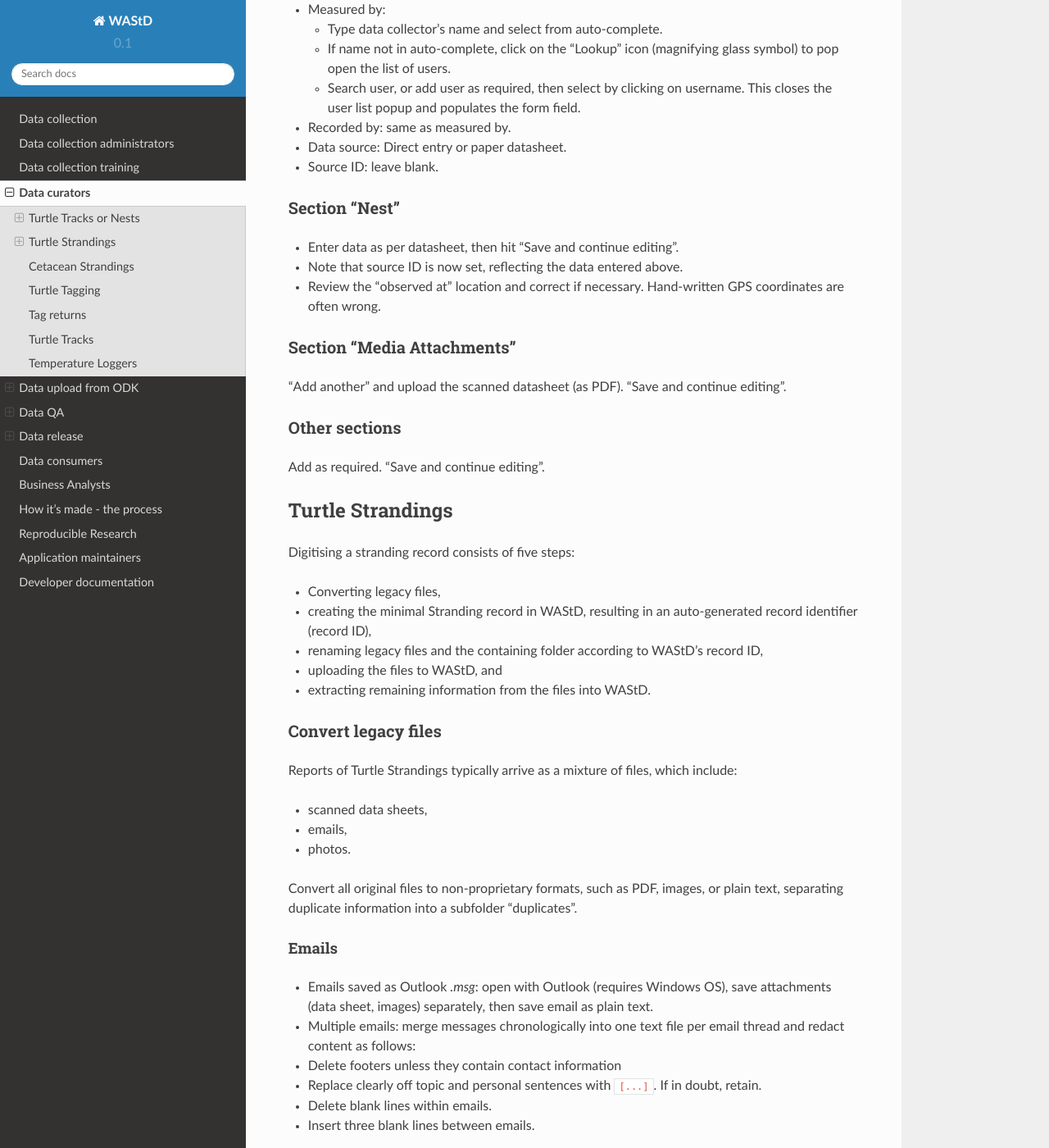
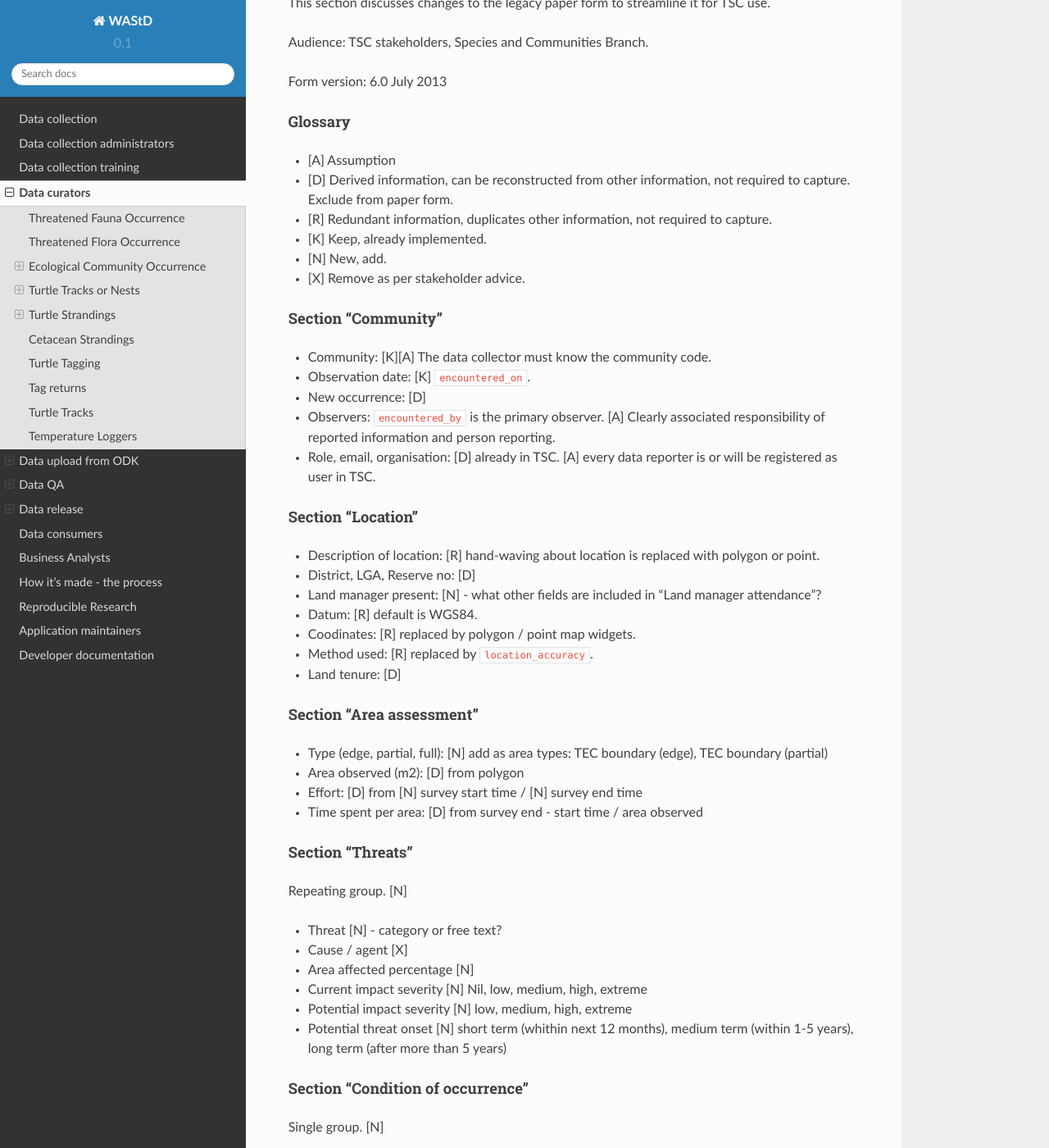
Before and after one commit to dbca-wa/wastd, a Sphinx documentation site: the page built from docs/data_curators.rst, in a window 1280 px wide and 1400 px high, scrolled down 938 px. Shown: the whole window at 82% size. Built offline with Sphinx 7.4.7 and the Read the Docs theme 2.0.0, drawn with Linux system fonts in a browser that asks for light colours; some of the changed text lies outside the part shown.

Commit message:
Occ forms

```diff
--- a/docs/data_curators.rst
+++ b/docs/data_curators.rst
@@ -12,11 +12,161 @@ animal - e.g. "dead and not doing much else" is a Stranding Observation
 while "alive and nesting" is a Tagging Observation (morphometrics, tags, photos,
 damage, nest, eggs).
 
+TSC's data model is built around an extended concept of AreaEncounter, which is
+the physical encounter of an observer with individuals of a species (mainly animals or plants)
+or an ecological community (threatened, priority, or neither) at a location.
+The extent occupied by the species or community can be described either as a point
+(animal location) or polygon (community boundary or plant population).
+The encounter can incur any range of additional observations of the species or community,
+the location, or the surroundings.
+
 The following sections will instruct data curators how to enter data from
-supported data sources into WAStD.
+supported data sources into WAStD/TSC.
 
 .. * link to example data sheets of all supported formats, and
 .. * for each format, map the fields of the paper form to the online form.
+
+
+.. _itp-species-fauna:
+Threatened Fauna Occurrence
+===========================
+Coming soon.
+
+
+.. _itp-species-flora:
+Threatened Flora Occurrence
+===========================
+Coming soon.
+
+
+.. _itp-community:
+Ecological Community Occurrence
+===============================
+
+Paper form
+----------
+This section discusses changes to the legacy paper form to streamline it for TSC use.
+
+Audience: TSC stakeholders, Species and Communities Branch.
+
+Form version: 6.0 July 2013
+
+Glossary
+^^^^^^^^
+
+* [A] Assumption
+* [D] Derived information, can be reconstructed from other information, not required to capture. Exclude from paper form.
+* [R] Redundant information, duplicates other information, not required to capture.
+* [K] Keep, already implemented.
+* [N] New, add.
+* [X] Remove as per stakeholder advice.
+
+Section "Community"
+^^^^^^^^^^^^^^^^^^^
+
+* Community: [K][A] The data collector must know the community code.
+* Observation date: [K] ``encountered_on``.
+* New occurrence: [D]
+* Observers: ``encountered_by`` is the primary observer. [A] Clearly associated responsibility of reported information and person reporting.
+* Role, email, organisation: [D] already in TSC. [A] every data reporter is or will be registered as user in TSC.
+
+Section "Location"
+^^^^^^^^^^^^^^^^^^
+
+* Description of location: [R] hand-waving about location is replaced with polygon or point.
+* District, LGA, Reserve no: [D]
+* Land manager present: [N] - what other fields are included in "Land manager attendance"?
+* Datum: [R] default is WGS84.
+* Coodinates: [R] replaced by polygon / point map widgets.
+* Method used: [R] replaced by ``location_accuracy``.
+* Land tenure: [D]
+
+Section "Area assessment"
+^^^^^^^^^^^^^^^^^^^^^^^^^
+* Type (edge, partial, full): [N] add as area types: TEC boundary (edge), TEC boundary (partial)
+* Area observed (m2): [D] from polygon
+* Effort: [D] from [N] survey start time / [N] survey end time
+* Time spent per area: [D] from survey end - start time / area observed
+
+Section "Threats"
+^^^^^^^^^^^^^^^^^
+Repeating group. [N]
+
+* Threat [N] - category or free text?
+* Cause / agent [X]
+* Area affected percentage [N]
+* Current impact severity [N] Nil, low, medium, high, extreme
+* Potential impact severity [N] low, medium, high, extreme
+* Potential threat onset [N] short term (whithin next 12 months), medium term (within 1-5 years), long term (after more than 5 years)
+
+Section "Condition of occurrence"
+^^^^^^^^^^^^^^^^^^^^^^^^^^^^^^^^^
+Single group. [N]
+
+Percentage of occurrence being rated on the Bush Forever scale as:
+
+* Pristine
+* Excellent
+* Very good
+* Good
+* Degraded
+* Completely degraded
+
+
+Section "Recommended management actions" & "Actions implemented"
+^^^^^^^^^^^^^^^^^^^^^^^^^^^^^^^^^^^^^^^^^^^^^^^^^^^^^^^^^^^^^^^^
+
+Repeating groups, correspond to area management actions (including reporting).
+
+Section "Habitat information"
+^^^^^^^^^^^^^^^^^^^^^^^^^^^^^
+Single group. [N]
+
+* Land form
+* Rock type
+* Loose rock
+* Soil type
+* Soil colour
+* Drainage
+* Specific landform element (see field manual)
+* Soil condition
+* Vegetation classification
+
+Section "Fire history"
+^^^^^^^^^^^^^^^^^^^^^^
+Single group. [N]
+
+* Last fire (date)
+* Fire intensity (high/medium/low)
+* No evidence of fire
+
+Section "Associated species"
+^^^^^^^^^^^^^^^^^^^^^^^^^^^^
+Repeating group. [N]
+
+Section "Comments"
+^^^^^^^^^^^^^^^^^^
+Single group. [N]
+
+* Text comments.
+
+Section "Attachments"
+^^^^^^^^^^^^^^^^^^^^^
+Repeating group.
+
+* File, title, category.
+
+Section "Submission"
+^^^^^^^^^^^^^^^^^^^^
+
+* Person submitting record [A] is that person entering record in TSC?
+
+
+TSC data entry
+--------------
+This section explains how to use the TSC data entry forms.
+
+Comin soon.
 
 
 .. _itp-tracks-curation:
```
Also changed, not shown: 4 other files.
